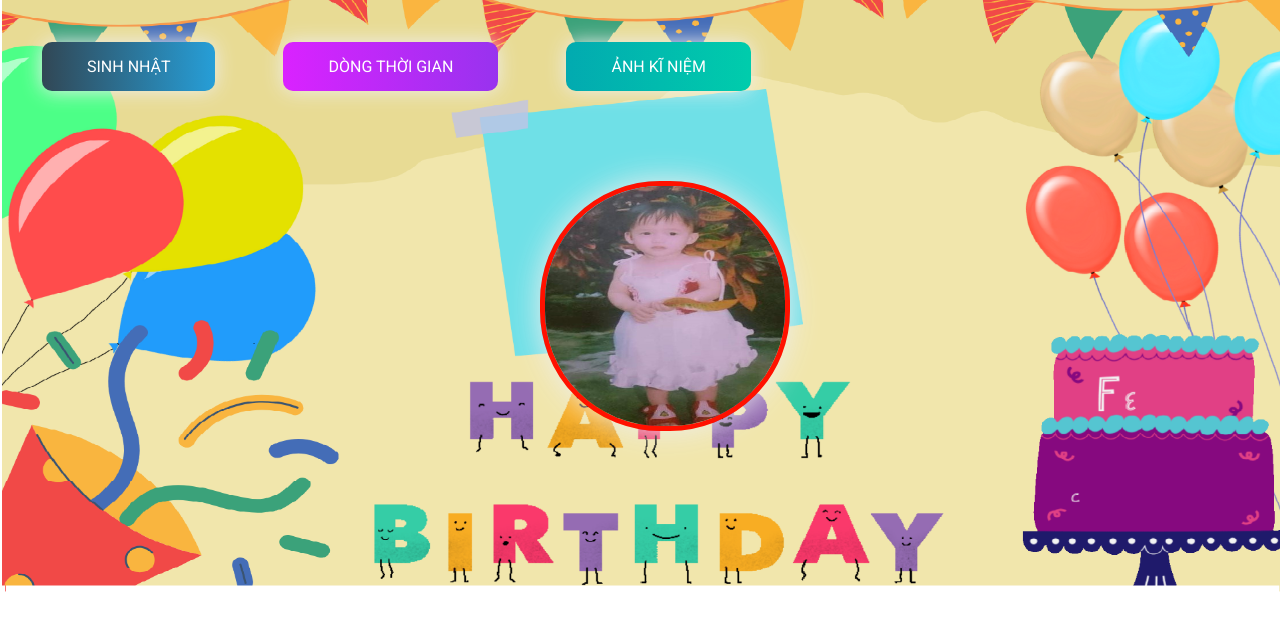
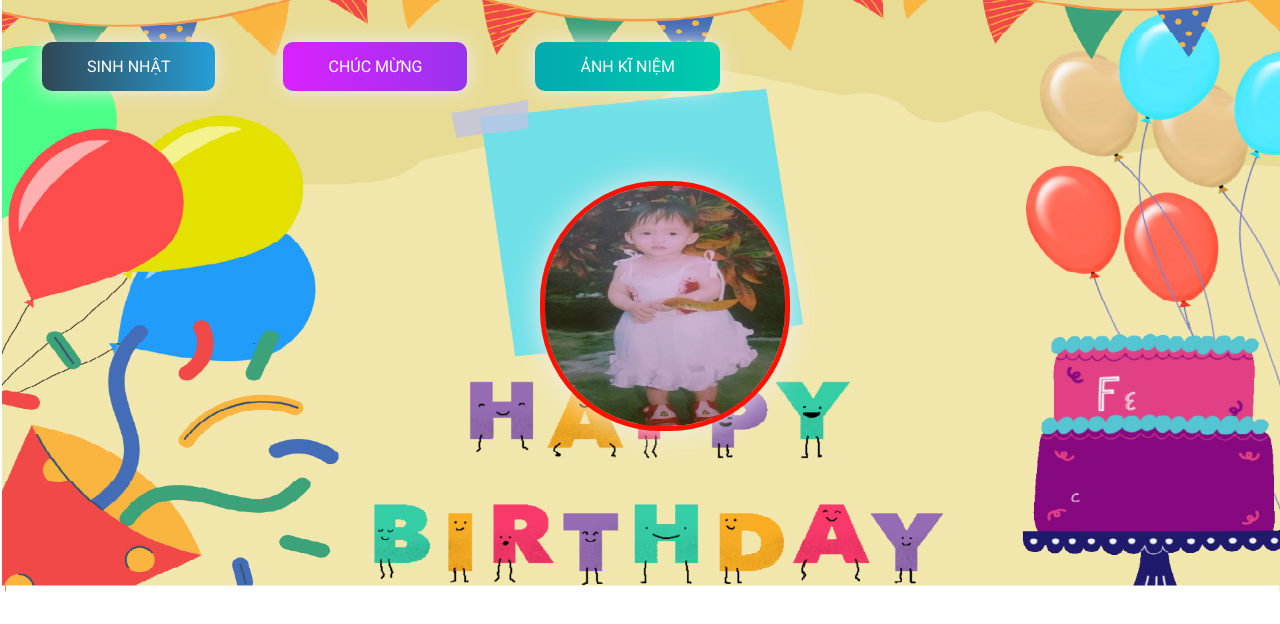
Before and after one commit to tulehd03/mytam, a plain HTML site: page index.html in a window 1280 px wide. Drawn offline with Linux system fonts and the light colour scheme.

Commit message:
Update index.html

```diff
--- a/index.html
+++ b/index.html
@@ -13,7 +13,7 @@
         <div class="buttons">
             <!-- Chữ ở menu bạn có thể sửa lại theo ý của bạn -->
             <a href="index.html" class="btn btn-bir">Sinh nhật</a>
-            <a href="timeline.html" class="btn btn-timeline">Dòng thời gian</a>
+            <a href="timeline.html" class="btn btn-timeline">Chúc mừng</a>
             <a href="gallery.html" class="btn btn-gallery">Ảnh kĩ niệm</a>
         </div>
 
```
